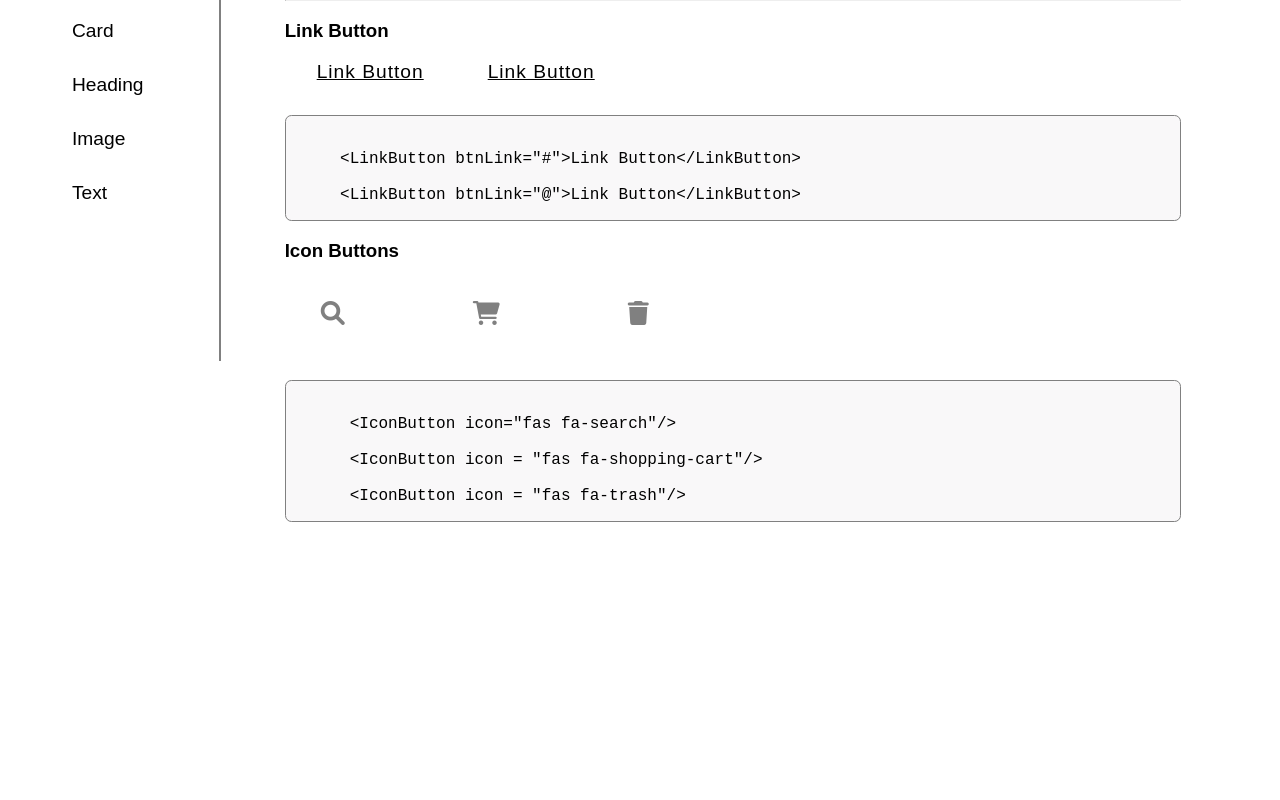
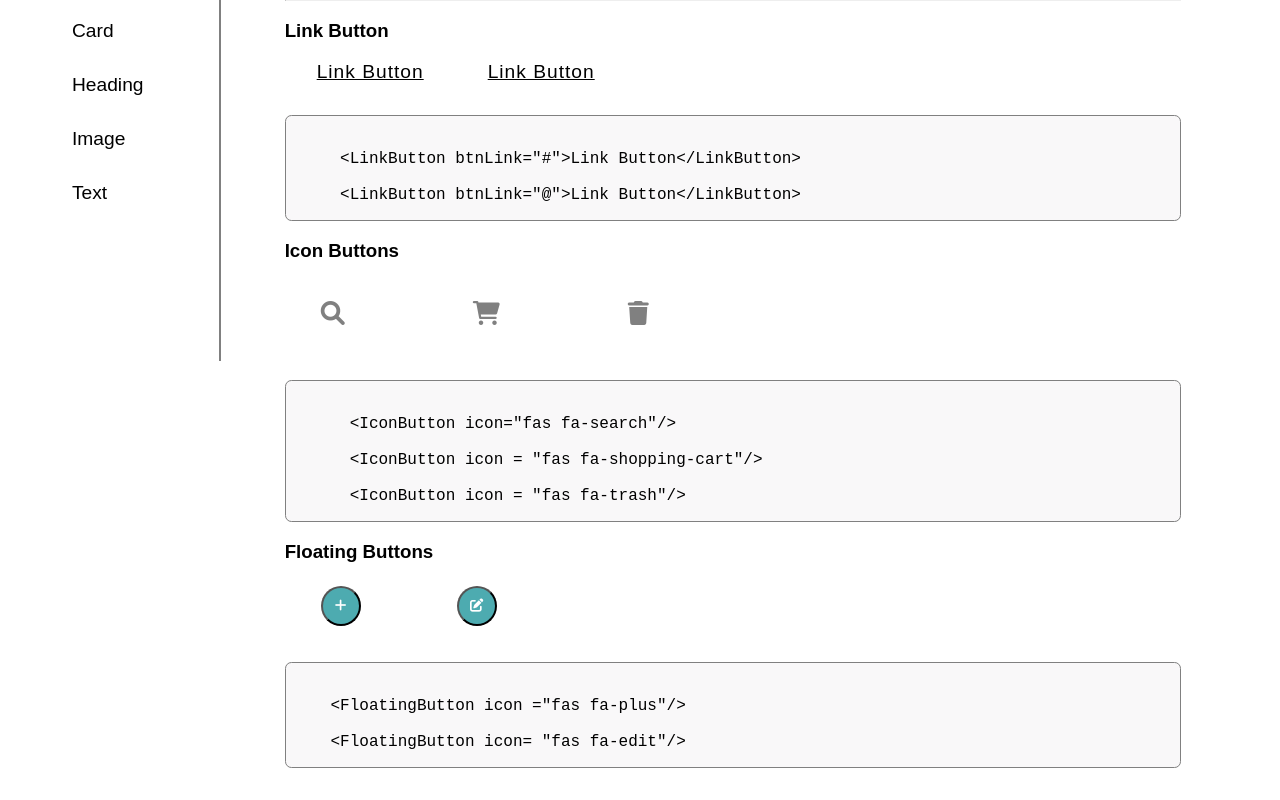
Before and after one commit to mahimagupta24/Component-library, a React (Create React App) app: page /button in a window 1280 px wide. Shown: the part 439-1239 px from the top of the page. Before the commit the page ends 993 px from the top, so only its background shows below. Built offline with nearby package versions, Linux system fonts and the light colour scheme.

Commit message:
add new  Button type

```diff
--- a/src/components/Alert/Alert.js
+++ b/src/components/Alert/Alert.js
@@ -5,7 +5,7 @@ export default function Alert({ status }) {
     switch (status) {
       case "success":
         return {
-          backgroundColor: "#53C050",
+          backgroundColor: "#C6FFC1",
           icon: "fas fa-check",
           message: "Green often indicates something successful or positive.",
         };
--- a/src/components/Button/Button.css
+++ b/src/components/Button/Button.css
@@ -42,3 +42,13 @@ display: flex;
     color:grey;
     background-color: white;
 }
+.floating-btn{
+    border-radius: 50%;
+    background-color: #4DABB0;
+    color: white;
+    height: 2.5rem;
+    width: 2.5rem;
+    margin-left:2rem;
+    cursor: pointer;
+
+}
--- a/src/components/Button/ButtonComponent.js
+++ b/src/components/Button/ButtonComponent.js
@@ -4,6 +4,7 @@ import Button from "./Button";
 import "./Button.css";
 import IconButton from "./ButtonIcon";
 import LinkButton from "./ButtonLink";
+import FloatingButton from "./FloatingButton";
 
 export default function ButtonComponent() {
   return (
@@ -65,6 +66,20 @@ export default function ButtonComponent() {
 `}
               </div>
             </pre>
+            <h3>Floating Buttons</h3>
+            <div className="buttons">
+             <FloatingButton icon ="fas fa-plus"/>
+             <FloatingButton icon= "fas fa-edit"/>
+            </div>
+            <pre>
+              <div className="new-code-block">
+                {`
+   <FloatingButton icon ="fas fa-plus"/>
+
+   <FloatingButton icon= "fas fa-edit"/>
+`}
+              </div>
+            </pre>
           </div>
         </div>
       </div>
--- /dev/null
+++ b/src/components/Button/FloatingButton.js
@@ -0,0 +1,8 @@
+export default function FloatingButton({children,icon}){
+    return <div>
+       <button className="floating-btn" >
+       <i className={icon}></i>
+       {children}
+       </button>
+    </div>
+}
```
